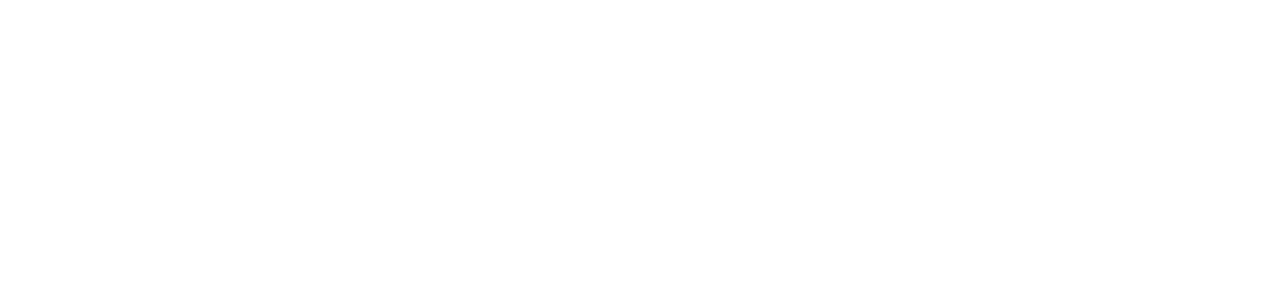
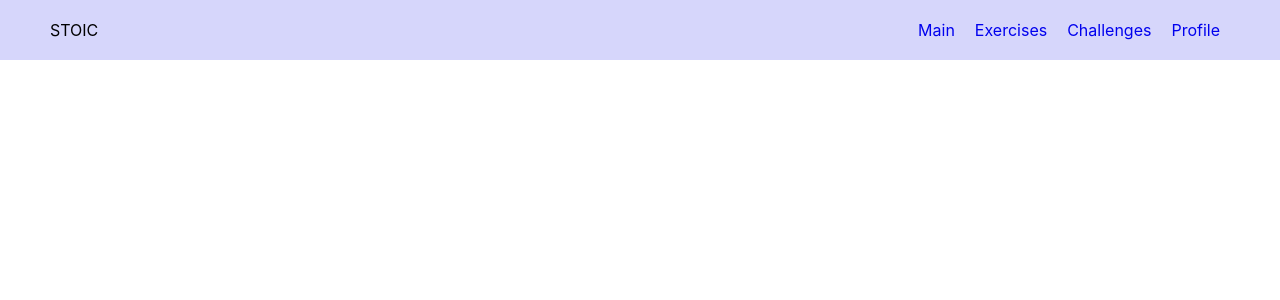
Before and after one commit to tatianaTun/tatiana-tun-stoic-frontend, a React (Create React App) app: page /profile in a window 1280 px wide. Before the commit this address had no page. Shown: the top 300 px of the page. Built offline with nearby package versions, Linux system fonts and the light colour scheme.

Commit message:
Created header draft and added axios and sass libraries

```diff
--- a/package.json
+++ b/package.json
@@ -6,11 +6,13 @@
     "@testing-library/jest-dom": "^5.17.0",
     "@testing-library/react": "^13.4.0",
     "@testing-library/user-event": "^13.5.0",
+    "axios": "^1.6.8",
     "openai": "^4.29.2",
     "react": "^18.2.0",
     "react-dom": "^18.2.0",
     "react-router-dom": "^6.22.3",
     "react-scripts": "5.0.1",
+    "sass": "^1.72.0",
     "web-vitals": "^2.1.4"
   },
   "scripts": {
--- a/src/App.js
+++ b/src/App.js
@@ -3,11 +3,13 @@ import "./App.css";
 import React, { useState, useEffect } from "react";
 import MainPage from "./pages/MainPage/MainPage";
 import ExercisePage from "./pages/ExercisePage/ExercisePage";
+import Header from "./components/Header/Header";
 
 function App() {
 
   return (
     <BrowserRouter>
+    <Header />
       <Routes>
         <Route path="/" element={<MainPage />} />
         {/* <Route path="/exercises/" element={<ExercisesPage />} /> */}
--- /dev/null
+++ b/src/components/Header/Header.js
@@ -0,0 +1,18 @@
+import { Link } from "react-router-dom";
+import "./Header.scss"
+
+const Header = () => {
+  return (
+    <div className="header">
+      <span>STOIC</span>
+      <div className="header__links">
+      <Link to="/" className="header__link">Main</Link>
+        <Link to="/exercises" className="header__link">Exercises</Link>
+        <Link to="/challenges" className="header__link">Challenges</Link>
+        <Link to="/profile" className="header__link">Profile</Link>
+      </div>
+    </div>
+  );
+};
+
+export default Header;
--- /dev/null
+++ b/src/components/Header/Header.scss
@@ -0,0 +1,13 @@
+.header{
+    display:flex;
+    justify-content: space-between;
+    padding: 20px 50px;
+    background-color:rgb(214, 214, 251);
+    &__links{
+
+    }
+    &__link{
+        padding:0 10px;
+        text-decoration:none;
+    }
+}
```
Also changed, not shown: 1 other file (tests, documents, lock files or other folders).
